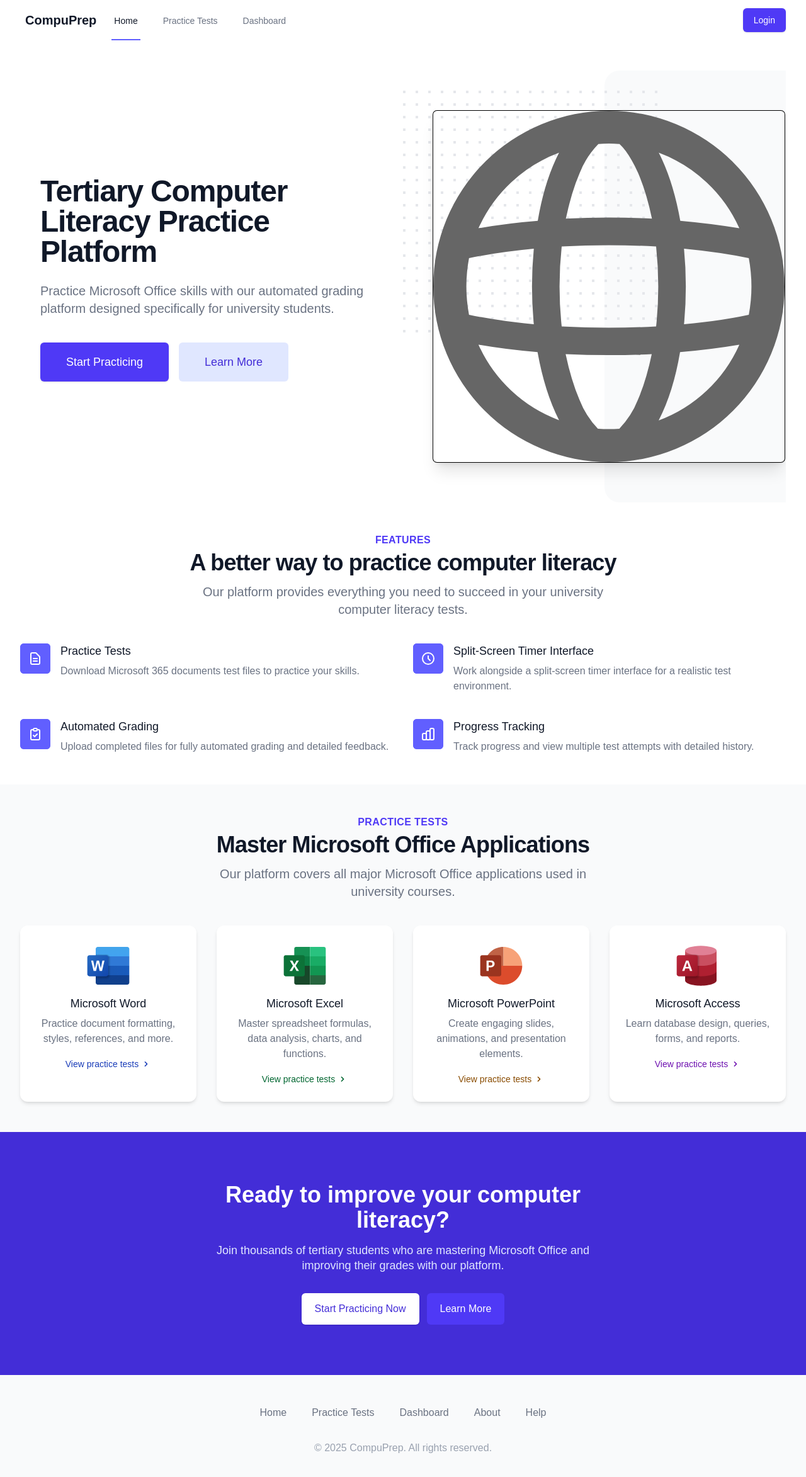
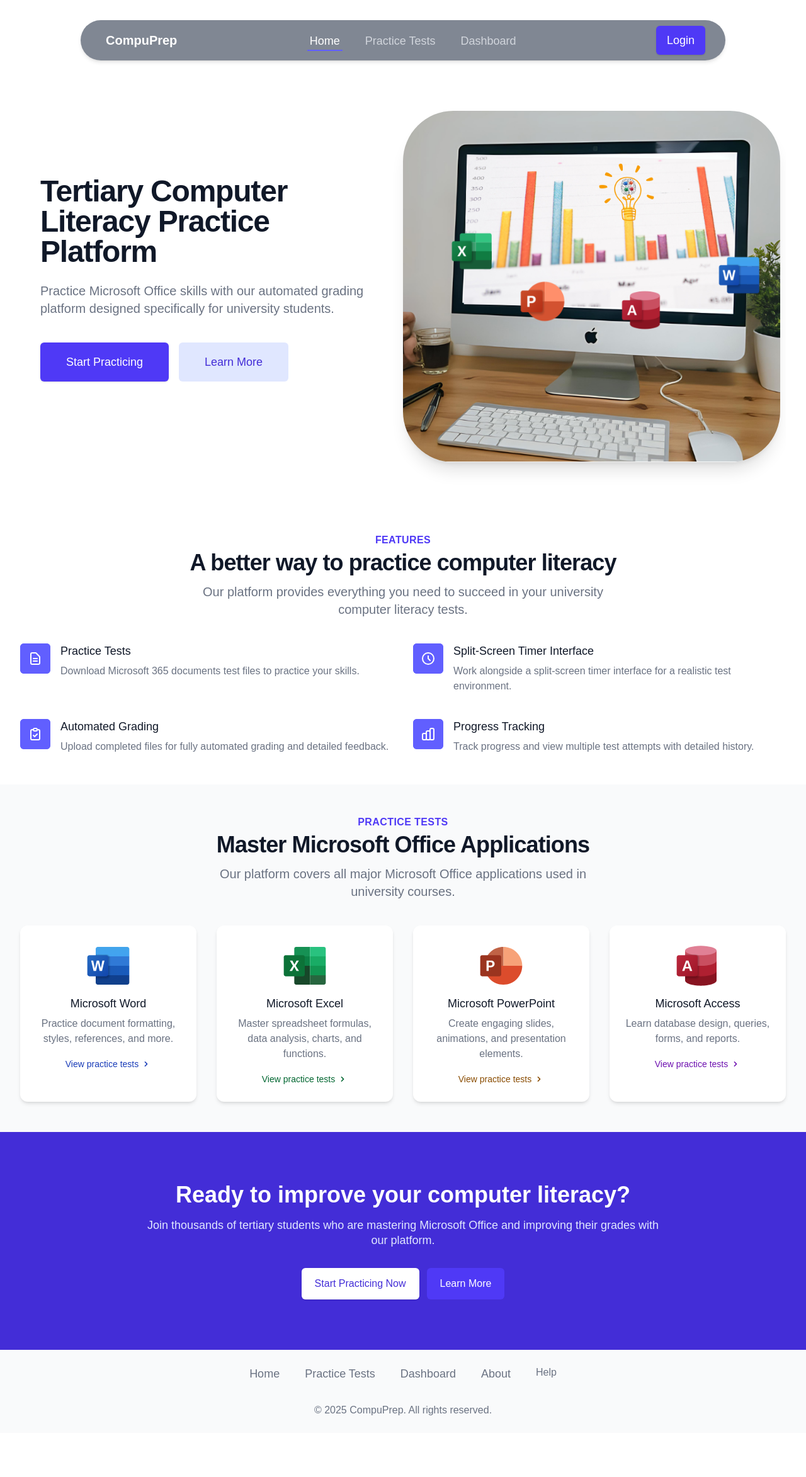
Before and after one commit to Kubayi-ND/compuprep, a Next.js app: page / in a window 1280 px wide. Shown: the top 2346 px of the page at 63% size. After the commit the page ends 2276 px from the top, so only its background shows below. Built offline with nearby package versions, Linux system fonts and the light colour scheme.

Commit message:
front-end design prototype updates(nav bar and hero section, )

```diff
--- a/src/app/dashboard/page.tsx
+++ b/src/app/dashboard/page.tsx
@@ -36,7 +36,7 @@
   return (
     <div className="min-h-screen">
       <Header />
-      <main className="py-10">
+      <main className="pt-24 pb-10">
         <div className="max-w-7xl mx-auto px-4 sm:px-6 lg:px-8">
           <div className="mb-8">
             <h1 className="text-3xl font-extrabold text-gray-900">
--- a/src/app/tests/page.tsx
+++ b/src/app/tests/page.tsx
@@ -48,7 +48,7 @@
   return (
     <div className="min-h-screen">
       <Header />
-      <main className="py-10">
+      <main className="pt-24 pb-10">
         <div className="max-w-7xl mx-auto px-4 sm:px-6 lg:px-8">
           <div className="text-center mb-12">
             <h1 className="text-3xl font-extrabold text-gray-900 sm:text-4xl">
--- a/src/components/CallToAction.tsx
+++ b/src/components/CallToAction.tsx
@@ -3,7 +3,7 @@
 const CallToAction = () => {
   return (
     <div className="bg-indigo-700">
-      <div className="max-w-2xl mx-auto text-center py-16 px-4 sm:py-20 sm:px-6 lg:px-8">
+      <div className="max-w-4xl mx-auto text-center py-16 px-4 sm:py-20 sm:px-6 lg:px-8">
         <h2 className="text-3xl font-extrabold text-white sm:text-4xl">
           <span className="block">Ready to improve your computer literacy?</span>
         </h2>
--- a/src/components/Footer.tsx
+++ b/src/components/Footer.tsx
@@ -3,12 +3,12 @@
 const Footer = () => {
   return (
     <footer className="bg-gray-50">
-      <div className="max-w-7xl mx-auto py-12 px-4 overflow-hidden sm:px-6 lg:px-8">
+      <div className="max-w-7xl mx-auto py-6 px-4 overflow-hidden sm:px-6 lg:px-8">
         <nav className="-mx-5 -my-2 flex flex-wrap justify-center" aria-label="Footer">
           <div className="px-5 py-2">
             <Link
               href="/"
-              className="text-base text-gray-500 hover:text-gray-900"
+              className="text-lg text-gray-500 hover:text-gray-900"
             >
               Home
             </Link>
@@ -16,7 +16,7 @@
           <div className="px-5 py-2">
             <Link
               href="/tests"
-              className="text-base text-gray-500 hover:text-gray-900"
+              className="text-lg text-gray-500 hover:text-gray-900"
             >
               Practice Tests
             </Link>
@@ -24,7 +24,7 @@
           <div className="px-5 py-2">
             <Link
               href="/dashboard"
-              className="text-base text-gray-500 hover:text-gray-900"
+              className="text-lg text-gray-500 hover:text-gray-900"
             >
               Dashboard
             </Link>
@@ -32,7 +32,7 @@
           <div className="px-5 py-2">
             <Link
               href="/about"
-              className="text-base text-gray-500 hover:text-gray-900"
+              className="text-lg text-gray-500 hover:text-gray-900"
             >
               About
             </Link>
@@ -46,7 +46,7 @@
             </Link>
           </div>
         </nav>
-        <p className="mt-8 text-center text-base text-gray-400">
+        <p className="mt-8 text-center text-base text-gray-500">
           &copy; {new Date().getFullYear()} CompuPrep. All rights reserved.
         </p>
       </div>
--- a/src/components/Header.tsx
+++ b/src/components/Header.tsx
@@ -3,46 +3,45 @@
 
 const Header = () => {
   return (
-    <header className="bg-white shadow-sm">
-      <div className="max-w-7xl mx-auto px-4 sm:px-6 lg:px-8">
-        <div className="flex justify-between h-16">
-          <div className="flex">
-            <div className="flex-shrink-0 flex items-center">
-              <Link href="/" className="flex items-center">
-
-                <span className="ml-2 text-xl font-bold text-gray-900">CompuPrep</span>
-              </Link>
-            </div>
-            <nav className="hidden md:ml-6 md:flex md:space-x-8">
+    <header className="fixed left-1/2 -translate-x-1/2 w-[80%] bg-gray-600/70 backdrop-blur-sm shadow-md z-50 mt-8 rounded-full">
+      <div className="mx-auto px-4 sm:px-6 lg:px-8 w-full">
+        <div className="flex justify-between items-center h-16">
+          <div className="flex-shrink-0 flex items-center">
+            <Link href="/" className="flex items-center">
+              <span className="ml-2 text-xl font-bold text-white">CompuPrep</span>
+            </Link>
+          </div>
+          <div className="flex-1 flex justify-center">
+            <nav className="hidden md:flex items-center md:space-x-8 ">
               <Link
                 href="/"
-                className="inline-flex items-center px-1 pt-1 border-b-2 border-indigo-500 text-sm font-medium text-gray-900"
+                className="inline-flex items-center px-1 pt-1 border-b-2 border-indigo-500 text-lg font-medium text-white"
               >
                 Home
               </Link>
               <Link
                 href="/tests"
-                className="inline-flex items-center px-1 pt-1 border-b-2 border-transparent text-sm font-medium text-gray-500 hover:text-gray-700 hover:border-gray-300"
+                className="inline-flex items-center px-1 pt-1 border-b-2 border-transparent text-lg font-medium text-gray-300 hover:text-white hover:border-gray-300"
               >
                 Practice Tests
               </Link>
               <Link
                 href="/dashboard"
-                className="inline-flex items-center px-1 pt-1 border-b-2 border-transparent text-sm font-medium text-gray-500 hover:text-gray-700 hover:border-gray-300"
+                className="inline-flex items-center px-1 pt-1 border-b-2 border-transparent text-lg font-medium text-gray-300 hover:text-white hover:border-gray-300"
               >
                 Dashboard
               </Link>
             </nav>
           </div>
-          <div className="hidden md:ml-6 md:flex md:items-center">
-            <button className="ml-3 inline-flex items-center px-4 py-2 border border-transparent text-sm font-medium rounded-md shadow-sm text-white bg-indigo-600 hover:bg-indigo-700 focus:outline-none focus:ring-2 focus:ring-offset-2 focus:ring-indigo-500">
+          <div className="flex items-center">
+            <button className="ml-3 inline-flex items-center px-4 py-2 border border-transparent text-lg font-medium rounded-md shadow-sm text-white bg-indigo-600 hover:bg-indigo-700 focus:outline-none focus:ring-2 focus:ring-offset-2 focus:ring-indigo-500">
               Login
             </button>
           </div>
           <div className="-mr-2 flex items-center md:hidden">
             <button
               type="button"
-              className="inline-flex items-center justify-center p-2 rounded-md text-gray-400 hover:text-gray-500 hover:bg-gray-100 focus:outline-none focus:ring-2 focus:ring-inset focus:ring-indigo-500"
+              className="inline-flex items-center justify-center p-2 rounded-md text-gray-300 hover:text-white hover:bg-gray-700 focus:outline-none focus:ring-2 focus:ring-inset focus:ring-indigo-500"
               aria-expanded="false"
             >
               <span className="sr-only">Open main menu</span>
--- a/src/components/Hero.tsx
+++ b/src/components/Hero.tsx
@@ -3,7 +3,7 @@
 
 const Hero = () => {
   return (
-    <div className="bg-white">
+    <div className="bg-white pt-16">
       <div className="max-w-7xl mx-auto sm:px-6 lg:px-8">
         <div className="pt-8 overflow-hidden sm:pt-12 lg:relative lg:py-48">
           <div className="mx-auto max-w-md px-4 sm:max-w-3xl sm:px-6 lg:px-8 lg:max-w-7xl lg:grid lg:grid-cols-2 lg:gap-24">
@@ -41,7 +41,7 @@
 
           <div className="sm:mx-auto sm:max-w-3xl sm:px-6">
             <div className="py-12 sm:relative sm:mt-12 sm:py-16 lg:absolute lg:inset-y-0 lg:right-0 lg:w-1/2">
-              <div className="hidden sm:block">
+              {/* <div className="hidden sm:block">
                 <div className="absolute inset-y-0 left-1/2 w-screen bg-gray-50 rounded-l-3xl lg:left-80 lg:right-0 lg:w-full"></div>
                 <svg
                   className="absolute top-8 right-1/2 -mr-3 lg:m-0 lg:left-0"
@@ -64,11 +64,11 @@
                   </defs>
                   <rect width={404} height={392} fill="url(#837c3e70-6c3a-44e6-8854-cc48c737b659)" />
                 </svg>
-              </div>
-              <div className="relative pl-4 -mr-40 sm:mx-auto sm:max-w-3xl sm:px-0 lg:max-w-none lg:h-full lg:pl-12">
+              </div> */}
+              <div className="relative pl-4 -mr-40 sm:mx-auto sm:max-w-3xl sm:px-0 lg:max-w-none lg:h-full ">
                 <Image
-                  className="w-full rounded-md shadow-xl ring-1 ring-black ring-opacity-5 lg:h-full lg:w-auto lg:max-w-none"
-                  src="/globe.svg"
+                  className="w-full rounded-[80px] shadow-xl lg:h-full lg:w-auto lg:max-w-none"
+                  src="/hero-image.png"
                   alt="Computer Literacy"
                   width={500}
                   height={500}
```
Also changed, not shown: public/hero-image.png (added).
